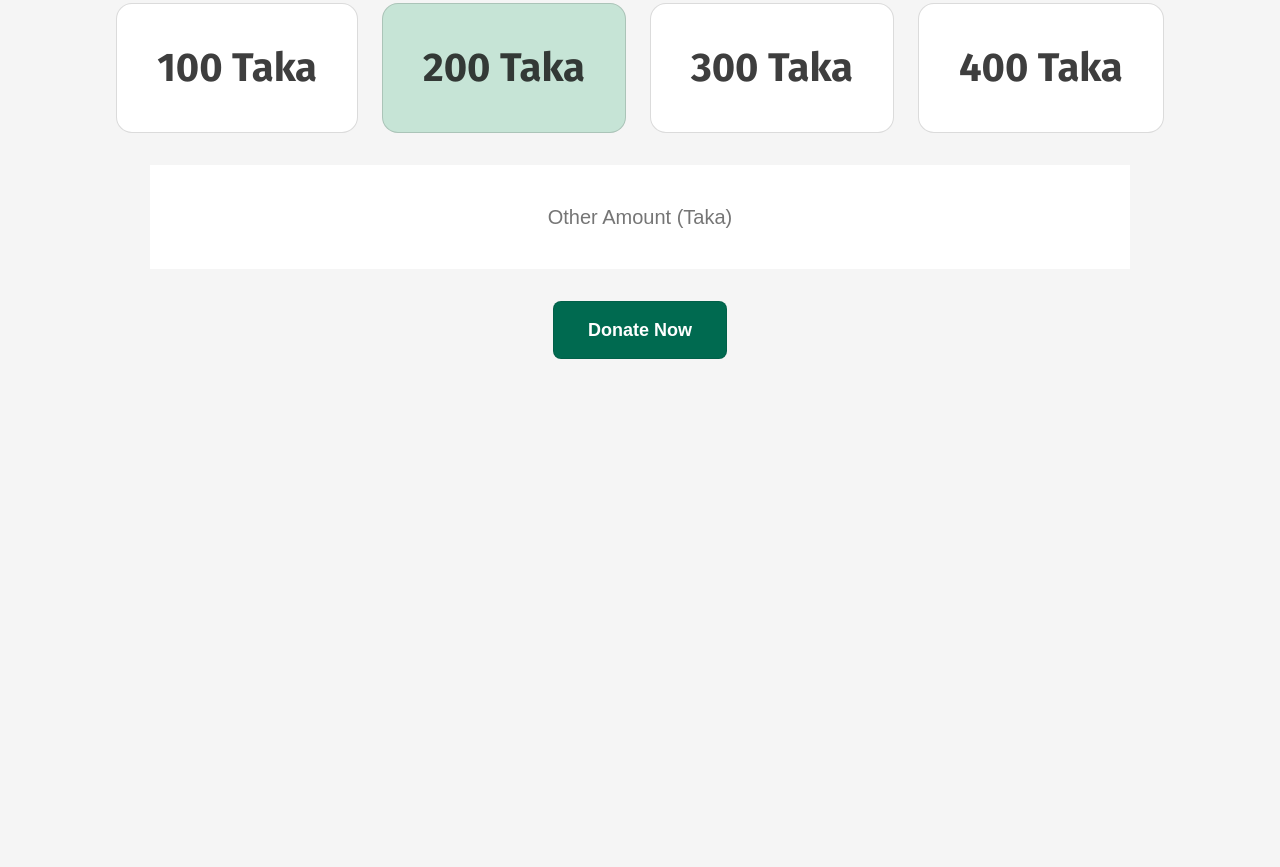
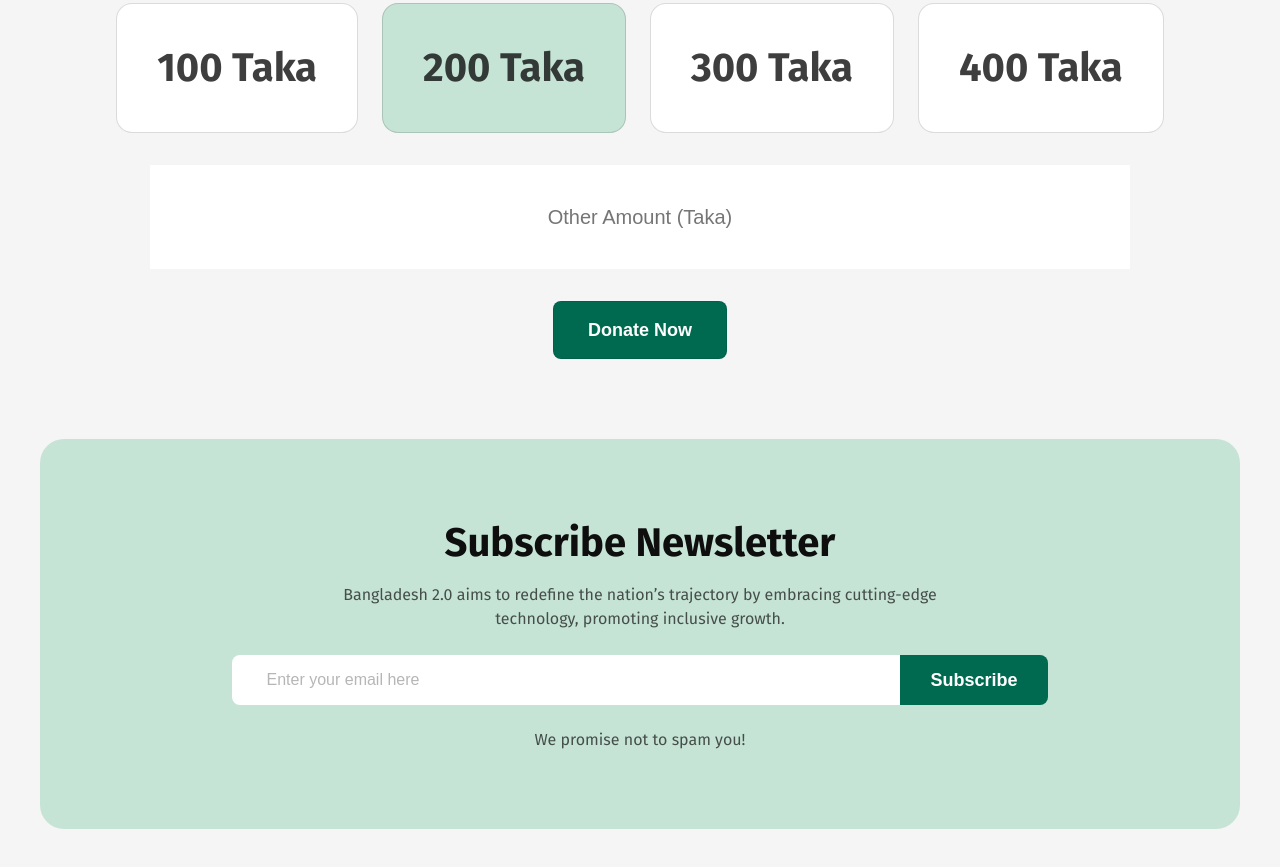
Before and after one commit to ahmedjoseph07/bangladesh, a plain HTML site: page index.html in a window 1280 px wide. Shown: the part 2794-3661 px from the top of the page. Before the commit the page ends 3233 px from the top, so only its background shows below. Drawn offline with Linux system fonts and the light colour scheme.

Commit message:
styled newsletter section

```diff
--- a/css/style.css
+++ b/css/style.css
@@ -456,9 +456,95 @@ body {
     letter-spacing: 0%;
     text-align: left;
 }
-.donate-btn:hover{
+
+.donate-btn:hover {
     background-color: #ffffff;
-    color:#006a50;
+    color: #006a50;
     cursor: pointer;
     transition: all .6s ease;
 }
+
+/* Newsletter Section */
+
+.newsletter {
+    width: 1000px;
+    margin: 0 auto;
+    text-align: center;
+    margin-bottom: 80px;
+    border-radius: 24px;
+    background-color: #c6e4d6;
+    padding: 80px 100px;
+    margin-bottom: 80px;
+}
+
+.newsletter-title {
+    color: #0e0e0e;
+    font-size: 40px;
+    font-weight: 700;
+    line-height: 48px;
+    letter-spacing: 0%;
+    text-align: center;
+    margin-bottom: 16px;
+}
+
+.newsletter-desc {
+    color: #0e0e0eb3;
+    font-size: 16px;
+    font-weight: 400;
+    line-height: 24px;
+    letter-spacing: 0%;
+    text-align: center;
+    margin-bottom: 24px;
+}
+
+.sub-input {
+    border-radius: 8px 0px 0px 8px;
+    background-color: #ffffff;
+    padding: 17px 34px;
+    width: 600px;
+    border: none;
+}
+
+.sub-input::placeholder {
+    color: #0e0e0e4d;
+    font-size: 16px;
+    font-weight: 400;
+    line-height: 19px;
+    letter-spacing: 0%;
+    text-align: left;
+}
+
+.sub-box {
+    display: inline-flex;
+    text-align: center;
+    margin-bottom: 25px;
+}
+
+.sub-btn {
+    border-radius: 0px 8px 8px 0px;
+    background-color: #006a50;
+    padding: 14px 30px;
+    color: #ffffff;
+    font-size: 18px;
+    font-weight: 600;
+    line-height: 22px;
+    letter-spacing: 0%;
+    text-align: left;
+    border: none;
+}
+.sub-btn:hover{
+    background-color: #ffffff;
+    color: #006a50;
+    border-left:.5px solid #006a50;
+    cursor: pointer;
+    transition: all .6s ease;
+}
+
+.sub-msg {
+    color: #0e0e0eb3;
+    font-size: 16px;
+    font-weight: 400;
+    line-height: 19px;
+    letter-spacing: 0%;
+    text-align: center;
+}
--- a/index.html
+++ b/index.html
@@ -89,9 +89,11 @@
                             <span>Date: 05/01/2025</span>
                             <span>Time: 10.25 PM</span>
                         </div>
-                        <p class="news-content">Not until the creation and maintenance of decent conditions of life for all people are
+                        <p class="news-content">Not until the creation and maintenance of decent conditions of life for
+                            all people are
                             recognized and accepted as a common obligation of all people and all countries—not until
-                            then shall we, with a certain degree of justification, be able to speak of humankind as civilized</p>
+                            then shall we, with a certain degree of justification, be able to speak of humankind as
+                            civilized</p>
                         <button class="news-btn">
                             Read More
                         </button>
@@ -105,9 +107,11 @@
                             <span>Date: 05/01/2025</span>
                             <span>Time: 10.25 PM</span>
                         </div>
-                        <p class="news-content">Not until the creation and maintenance of decent conditions of life for all people are
+                        <p class="news-content">Not until the creation and maintenance of decent conditions of life for
+                            all people are
                             recognized and accepted as a common obligation of all people and all countries—not until
-                            then shall we, with a certain degree of justification, be able to speak of humankind as civilized</p>
+                            then shall we, with a certain degree of justification, be able to speak of humankind as
+                            civilized</p>
                         <button class="news-btn">
                             Read More
                         </button>
@@ -119,7 +123,9 @@
 
         <section class="donate">
             <h1 class="donate-title">Donate Today</h1>
-            <p class="donate-desc">Bangladesh 2.0 aims to redefine the nation’s trajectory by embracing cutting-edge technology, promoting inclusive growth, and ensuring sustainability. With initiatives in renewable energy, digital transformation, and robust infrastructure.</p>
+            <p class="donate-desc">Bangladesh 2.0 aims to redefine the nation’s trajectory by embracing cutting-edge
+                technology, promoting inclusive growth, and ensuring sustainability. With initiatives in renewable
+                energy, digital transformation, and robust infrastructure.</p>
             <div class="donate-box">
                 <span class="donate-box-1">100 Taka</span>
                 <span class="donate-box-2">200 Taka</span>
@@ -129,11 +135,20 @@
             <input class="donate-input" type="text" placeholder="Other Amount (Taka)">
             <div><button class="donate-btn">Donate Now</button></div>
         </section>
+        <section class="newsletter">
+                <h1 class="newsletter-title">Subscribe Newsletter</h1>
+                <p class="newsletter-desc">Bangladesh 2.0 aims to redefine the nation’s trajectory by embracing cutting-edge <br> technology, promoting inclusive growth.</p>
+                <div class="sub-box">
+                    <input class="sub-input" type="text" placeholder="Enter your email here">
+                    <button class="sub-btn">Subscribe</button>
+                </div>
+                <div class="sub-msg">
+                    We promise not to spam you!
+                </div>
+        </section>
     </main>
     <footer>
-        <section>
 
-        </section>
     </footer>
 </body>
 
```
